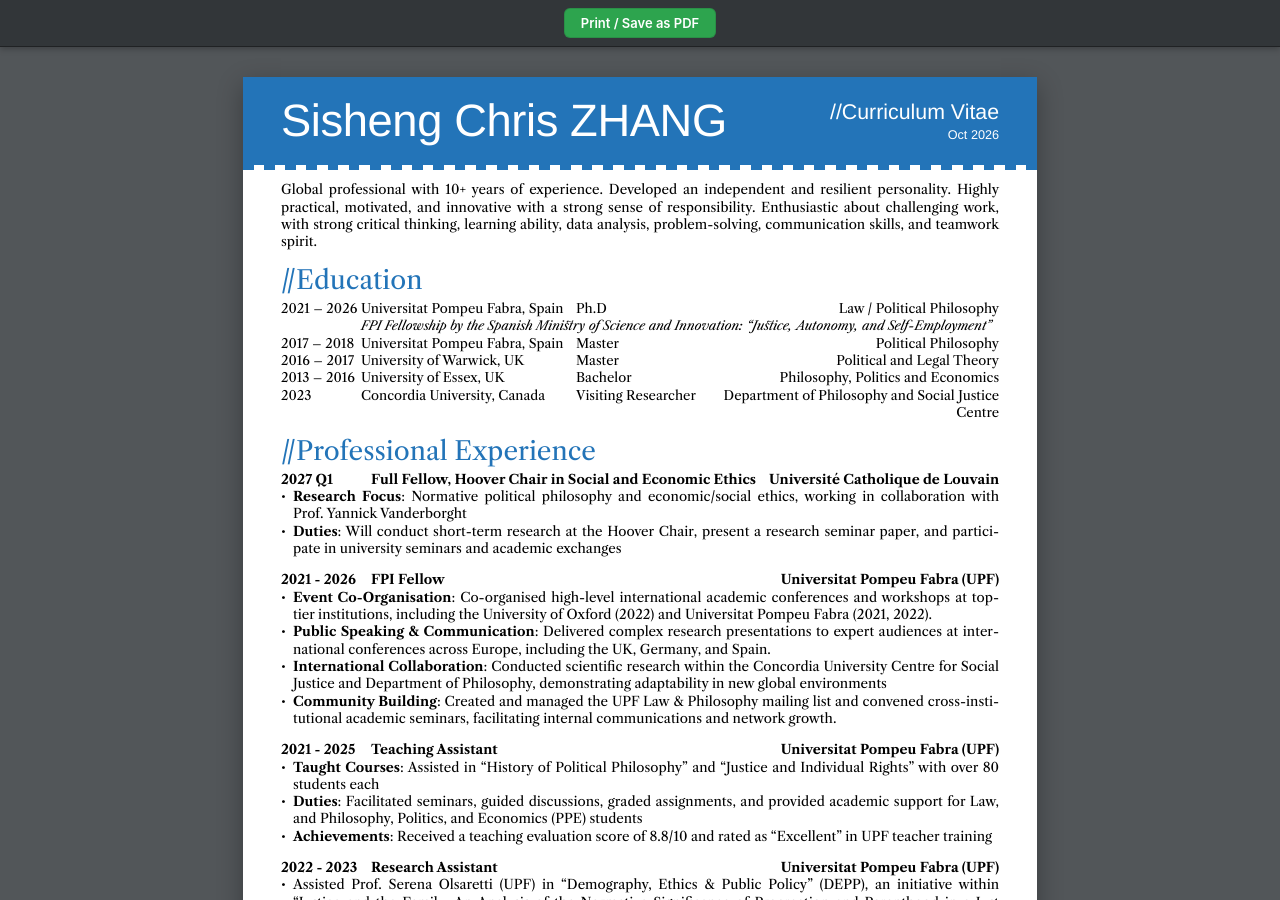
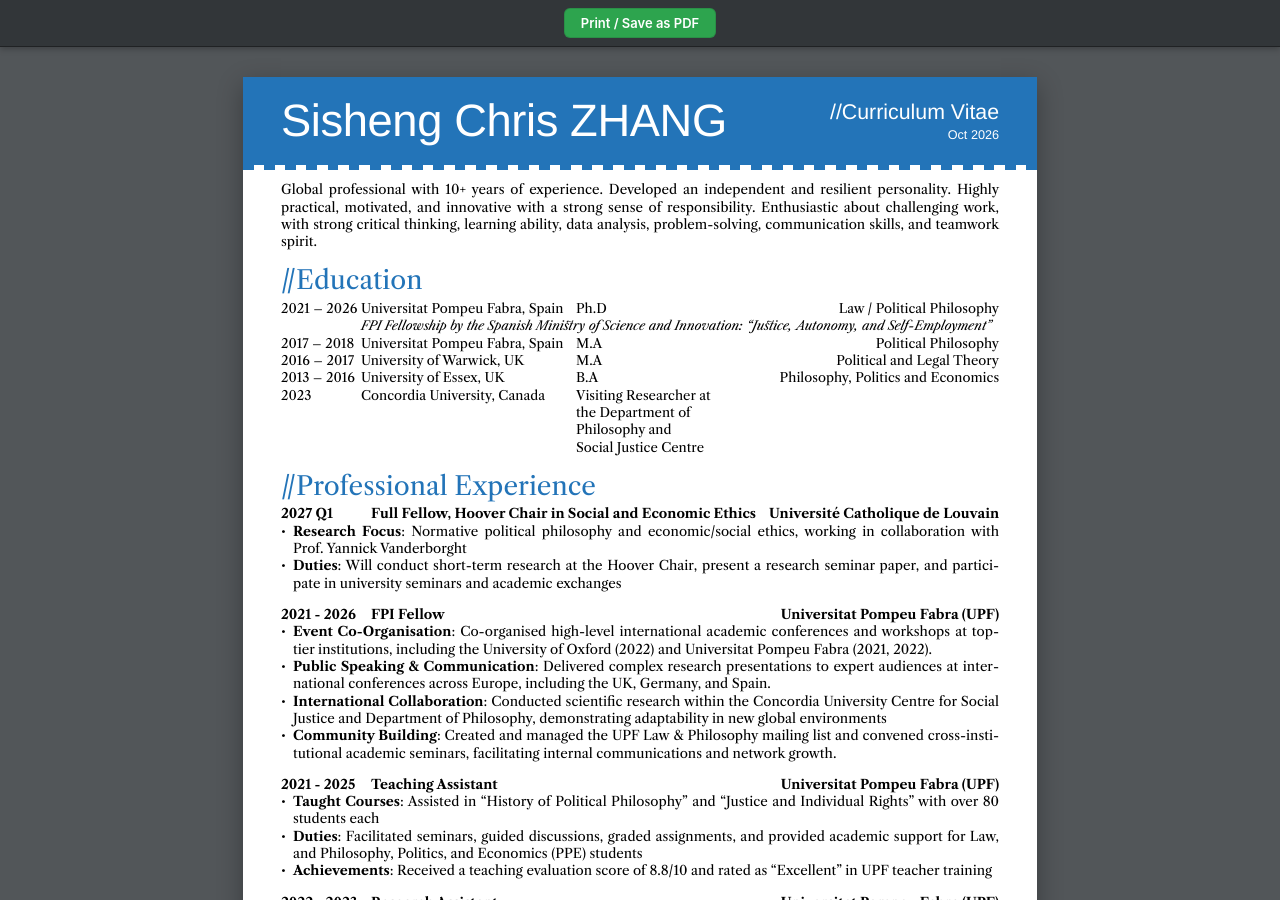
Before and after one commit to kzssc/cv, a Jekyll site: the page built from index.md, in a window 1280 px wide and 900 px high. Built offline with Jekyll 4.4.1, drawn with Linux system fonts in a browser that asks for light colours.

Commit message:
Update index.md

```diff
--- a/index.md
+++ b/index.md
@@ -19,10 +19,10 @@ Global professional with 10+ years of experience. Developed an independent and r
 | :--- | :--- | :--- | ---: |
 | 2021 – 2026 | Universitat Pompeu Fabra, Spain | Ph.D | Law / Political Philosophy |
 | | *FPI Fellowship by the Spanish Ministry of Science and Innovation: “Justice, Autonomy, and Self-Employment”* | | |
-| 2017 – 2018 | Universitat Pompeu Fabra, Spain | Master | Political Philosophy |
-| 2016 – 2017 | University of Warwick, UK | Master | Political and Legal Theory |
-| 2013 – 2016 | University of Essex, UK | Bachelor | Philosophy, Politics and Economics |
-| 2023 | Concordia University, Canada | Visiting Researcher | Department of Philosophy and Social Justice Centre |
+| 2017 – 2018 | Universitat Pompeu Fabra, Spain | M.A | Political Philosophy |
+| 2016 – 2017 | University of Warwick, UK | M.A | Political and Legal Theory |
+| 2013 – 2016 | University of Essex, UK | B.A | Philosophy, Politics and Economics |
+| 2023 | Concordia University, Canada | Visiting Researcher at the Department of Philosophy and Social Justice Centre | |
 
 ## //Professional Experience
 
```
